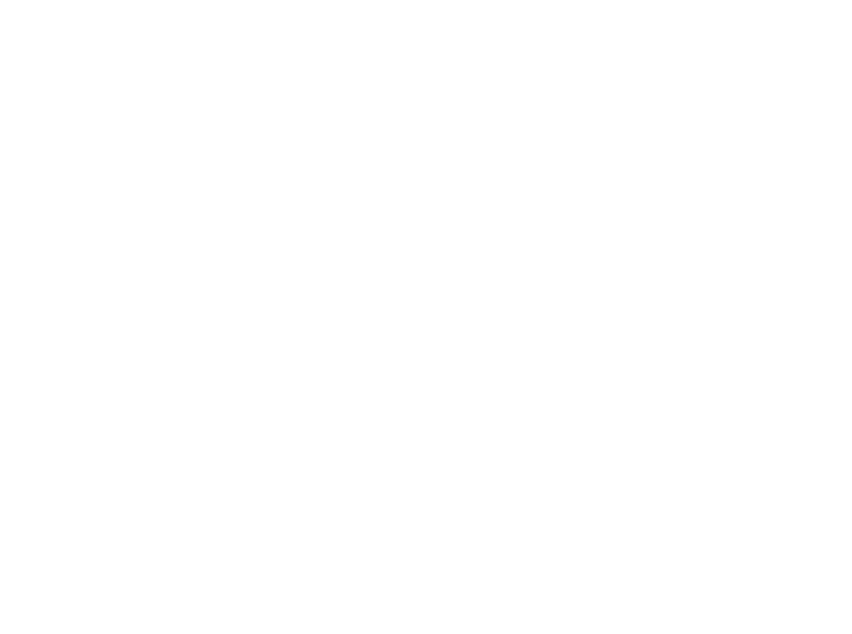
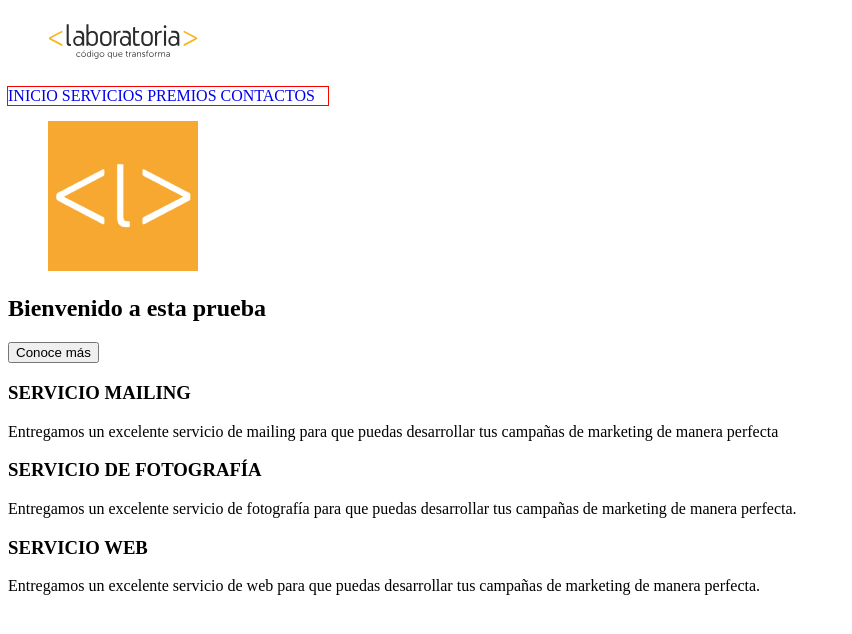
Before and after one commit to stephaniewv/seminar-css, a plain HTML site: page index.html in a window 1280 px wide. Shown: the whole page, without its empty margins (0-852 px from the left). Drawn offline with Linux system fonts and the light colour scheme.

Commit message:
Añade estructura HTML

```diff
--- a/css/main.css
+++ b/css/main.css
@@ -0,0 +1,24 @@
+img {
+    width: 150px;
+}
+
+nav{
+outline: 1px solid red;
+width: 320px;
+}
+
+ul{
+    list-style: none;
+    padding: 0;
+    margin: 0;
+}
+
+li{
+    display: inline-block;
+}
+
+a{
+    text-decoration: none;
+    display: block;
+    text-align: center;
+}
--- a/index.html
+++ b/index.html
@@ -6,6 +6,43 @@
     <title>Seminar-css</title>
 </head>
 <body>
+    <header>
+        <figure>
+            <img src="assets/img/logo-laboratoria.svg" alt="Logo Laboratoria">
+        </figure>
+    <nav>
+        <ul>
+            <li><a href="#" target="_blank">INICIO</a></li>
+            <li><a href="#" target="_blank">SERVICIOS</a></li>
+            <li><a href="#" target="_blank">PREMIOS</a></li>
+            <li><a href="#" target="_blank">CONTACTOS</a></li>
+        </ul>
+    </nav>
+    </header>
+    <section>
+        <figure>
+            <img src="assets/img/square-laboratoria.png" alt="laboratoria">
+        </figure>
+        <h1>Bienvenido a esta prueba</h1>
+        <button>Conoce más</button>
+    </section>
+    <section>
+        <div>
+            <span></span>
+            <h3>SERVICIO MAILING</h3>
+            <p>Entregamos un excelente servicio de mailing para que puedas desarrollar tus campañas de marketing de manera perfecta</p>
+        </div>
+        <div>
+            <span></span>
+            <h3>SERVICIO DE FOTOGRAFÍA</h3>
+            <p>Entregamos un excelente servicio de fotografía para que puedas desarrollar tus campañas de marketing de manera perfecta.</p>
+        </div>
+        <div>
+            <span></span>
+            <h3>SERVICIO WEB</h3>
+            <p>Entregamos un excelente servicio de web para que puedas desarrollar tus campañas de marketing de manera perfecta.</p>
+        </div>
+    </section>
     <script type="text/javascript" src="js/app.js"></script>
 </body>
 </html>
```
